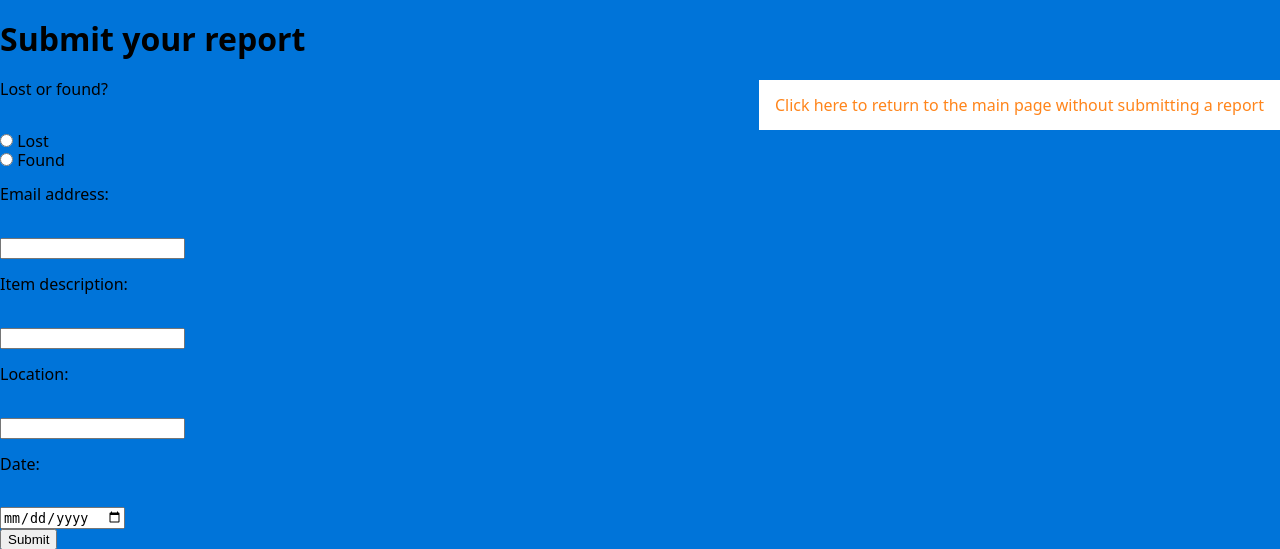
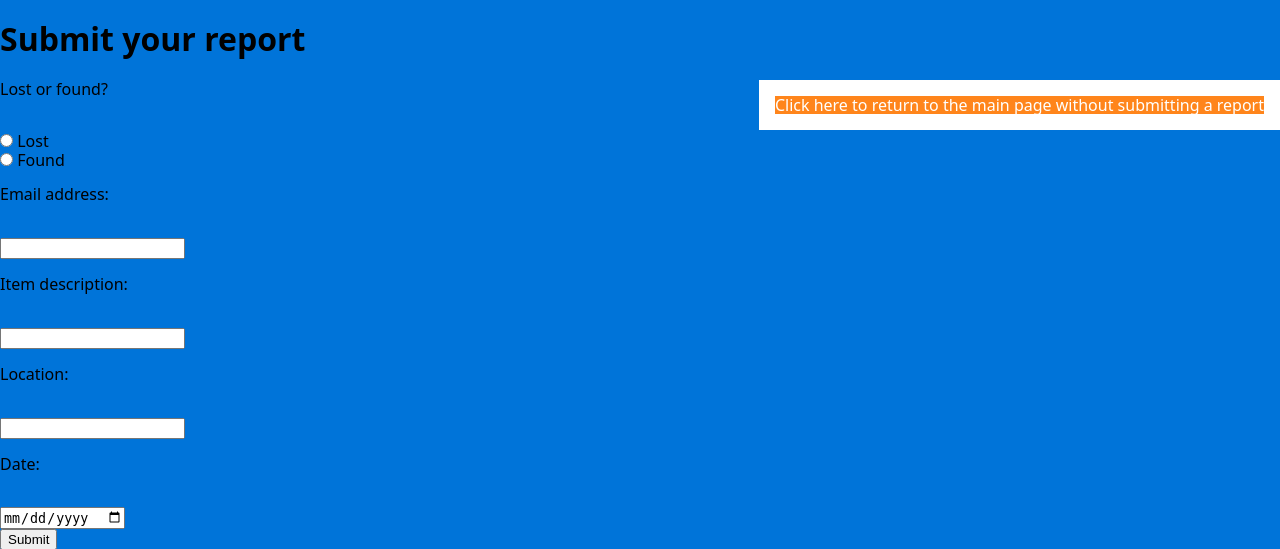
Before and after one commit to kacperlsky/2018-Sheffield-Hackathlon, a PHP site: page /InputPage.html in a window 1280 px wide. Shown: the top 549 px of the page. Run offline with PHP 8.4, Linux system fonts and the light colour scheme; some libraries are stand-ins or nearby versions.

Commit message:
Update css/ReuniteStyleSheet.css

```diff
--- a/css/ReuniteStyleSheet.css
+++ b/css/ReuniteStyleSheet.css
@@ -33,10 +33,14 @@ nav {
 }
 
 nav a {
-	outline: none;
-	color: #FF851B;	/* steelblue; */
+	outline: 5px;
+	color: #ffffff;	/* steelblue; */
 	text-decoration: none;
-	border: 5px, #FF851B;
+	background-color: #FF851B;
+	display: inline-block;
+}
+nav a:hover{
+
 
 }
 
```
